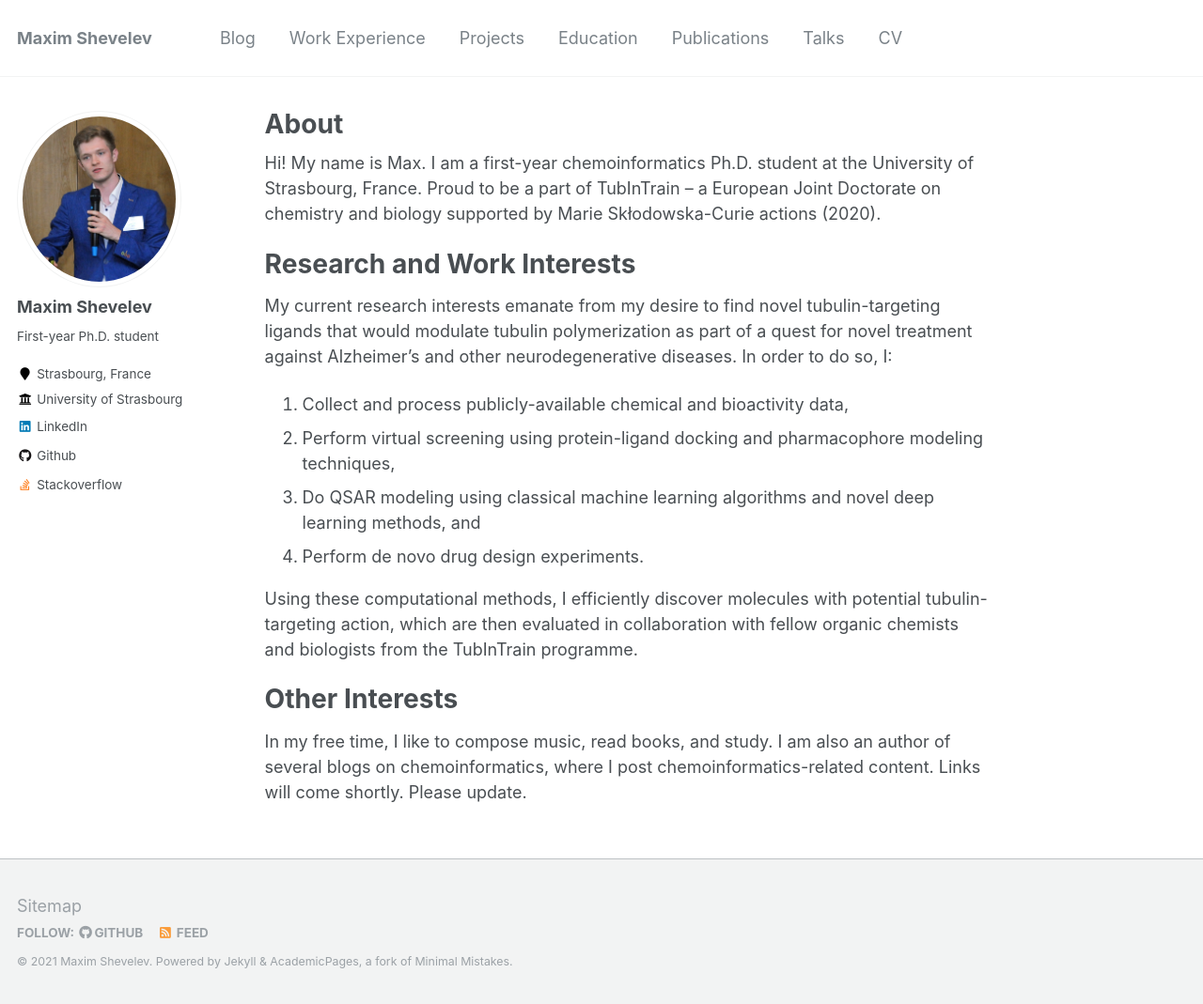
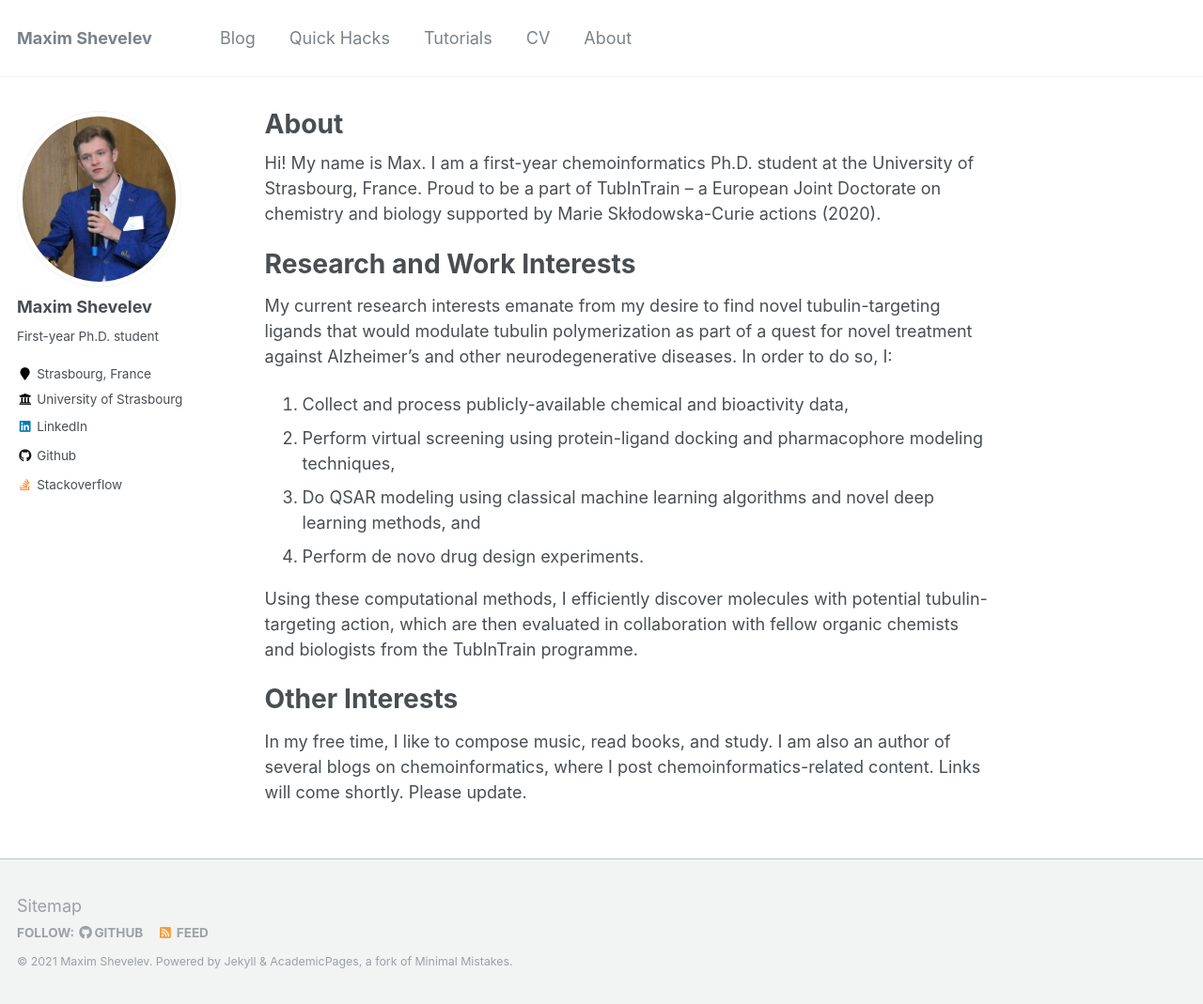
Before and after one commit to mawansui/mawansui.github.io, a Jekyll site: the page built from _pages/about.md, in a window 1280 px wide and 1069 px high. Shown: the whole window at 94% size. Built offline with Jekyll 4.4.1, drawn with Linux system fonts in a browser that asks for light colours.

Commit message:
a bunch of new stuff

```diff
--- a/_config.yml
+++ b/_config.yml
@@ -178,6 +178,9 @@ collections:
   blogposts:
     output: true
     permalink: /:collection/:path/
+  tutorials:
+    output: true
+    permalink: /:collection/:path/
   teaching:
     output: true
     permalink: /:collection/:path/
@@ -222,6 +225,16 @@ defaults:
       share: true
       comments: true
   # _blogposts
+  - scope:
+      path: ""
+      type: blogposts
+    values:
+      layout: single
+      author_profile: true
+      share: true
+      comments: true
+      read_time: true
+  # _tutorials
   - scope:
       path: ""
       type: blogposts
--- a/_data/navigation.yml
+++ b/_data/navigation.yml
@@ -4,20 +4,14 @@ main:
   - title: "Blog"
     url: /blog/
 
-  - title: "Work Experience"
-    url: /experience/
+  - title: "Quick Hacks"
+    url: /hacks/
 
-  - title: "Projects"
-    url: /projects/
-
-  - title: "Education"
-    url: /education/
-
-  - title: "Publications"
-    url: /publications/
-
-  - title: "Talks"
-    url: /talks/
+  - title: "Tutorials"
+    url: /tutorials/
 
   - title: "CV"
     url: /cv/
+
+  - title: "About"
+    url: /about/
```
Also changed, not shown: _pages/quick_hacks.md (added, +8 -0 lines), _tutorials/2021-02-16-pymol-tutorial.md (added, +10 -0 lines).
